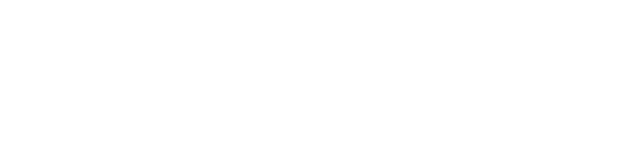
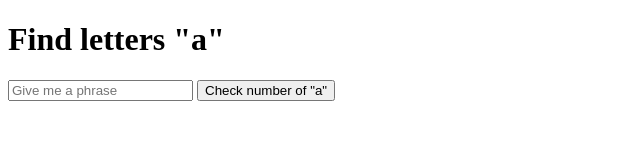
Before and after one commit to soymariavillaverde/4-Basic_JS_Exercises, a plain HTML site: page Exercise 8/index_8.html in a window 1280 px wide. Shown: the whole page, without its empty margins (0-640 px from the left). Drawn offline with Linux system fonts and the light colour scheme.

Commit message:
exercise 8 half done

```diff
--- a/Exercise 8/Index_8.js
+++ b/Exercise 8/Index_8.js
@@ -0,0 +1,18 @@
+function checkNumberOfA(){
+    let phrase = document.getElementById('input').value;
+    let phraseToString = phrase.toString();
+    let findCharacter = phraseToString.match(/[a]/gi).length;
+
+
+    if(findCharacter == false){
+        resultContainer.innerHTML = "<h3>There are no a's on the phrase</h3>";
+    }
+
+    else{
+        resultContainer.innerHTML = "<h3>There are " + findCharacter + " a's on the phrase</h3>";
+    }
+
+    return
+}
+
+// not finished
--- a/Exercise 8/index_8.html
+++ b/Exercise 8/index_8.html
@@ -7,7 +7,10 @@
     <title>Exercise 8</title>
 </head>
 <body>
-
+    <h1>Find letters "a"</h1>
+    <input id="input" type="text" placeholder="Give me a phrase">
+    <button onclick="checkNumberOfA()">Check number of "a"</button>
+    <div id="resultContainer"></div>
 </body>
 <script src="./index_8.js"></script>
 </html>
```
